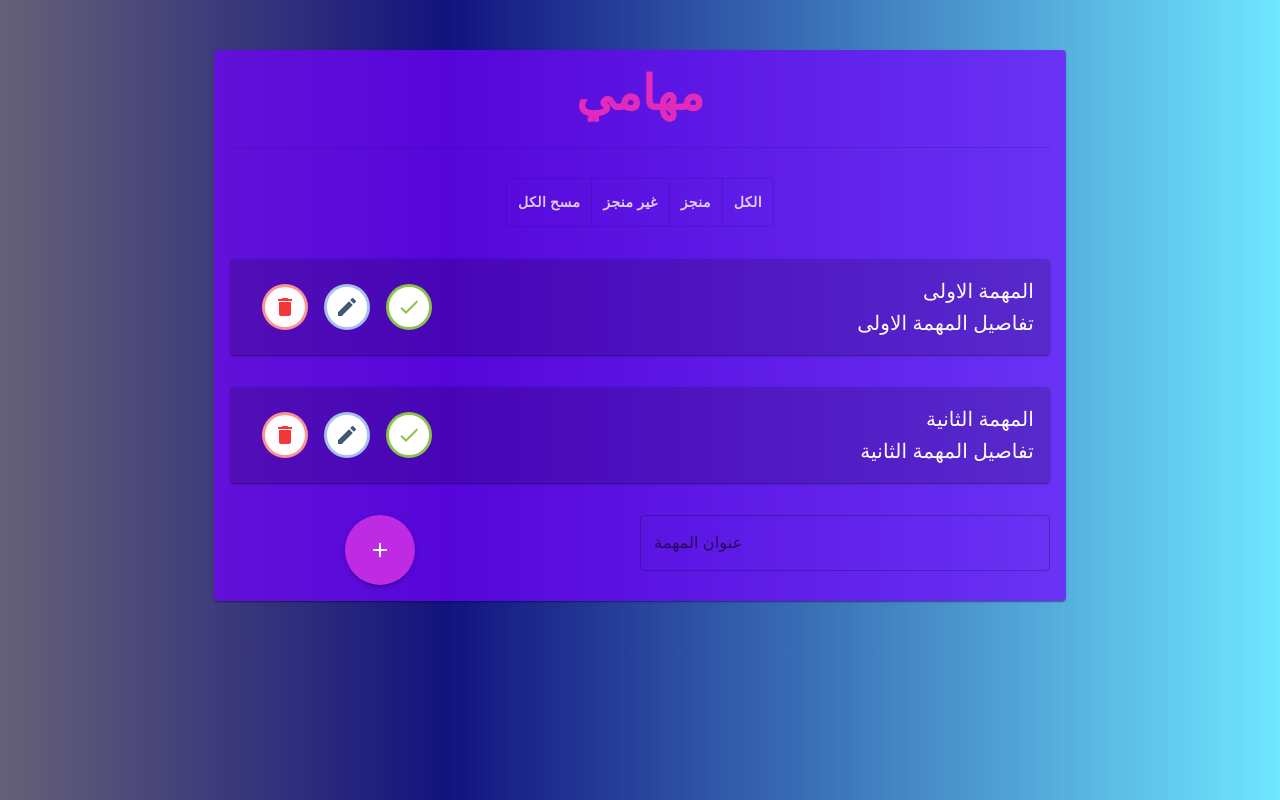
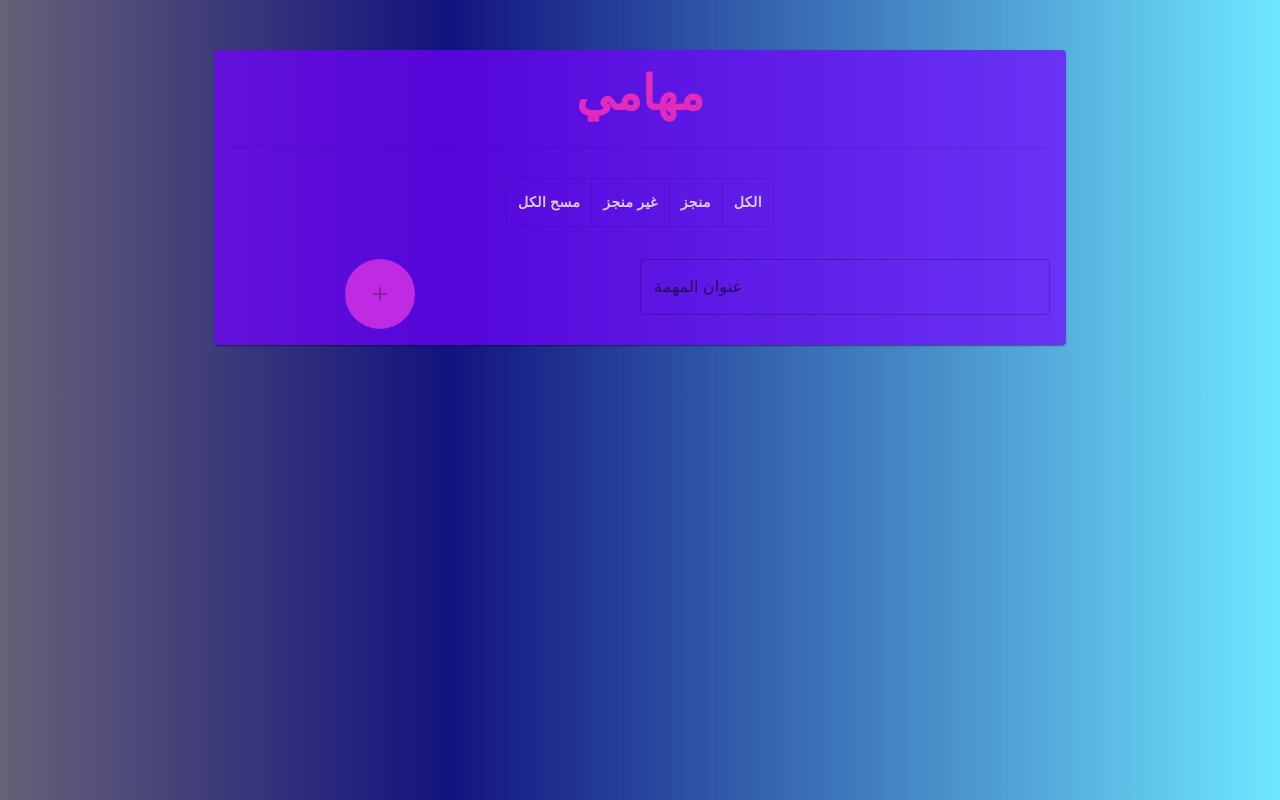
Before and after one commit to ahmadmaqshati/daily-to-do-list, a React (Vite) app: page / in a window 1280 px wide. Built offline with nearby package versions, Linux system fonts and the light colour scheme.

Commit message:
Adding a new task and disabling the add button for an empty field

```diff
--- a/src/App.css
+++ b/src/App.css
@@ -244,3 +244,28 @@ body {
     margin-right: 0 !important;
   }
 }
+
+
+
+/* تخصيص شكل شريط التمرير */
+::-webkit-scrollbar {
+  width: 8px;
+  /* عرض شريط التمرير */
+}
+
+/* تخصيص لون الخلفية لشريط التمرير */
+::-webkit-scrollbar-track {
+  background: rgba(255, 255, 255, 0.2);
+  border-radius: 10px;
+}
+
+/* تخصيص لون المقبض (المؤشر المتحرك) */
+::-webkit-scrollbar-thumb {
+  background: #39377A;
+  border-radius: 10px;
+}
+
+/* تغيير لون المقبض عند تمرير الماوس فوقه */
+::-webkit-scrollbar-thumb:hover {
+  background: #bf2be2;
+}
--- a/src/components/TodoList.jsx
+++ b/src/components/TodoList.jsx
@@ -10,30 +10,33 @@ import {
     TextField,
     Stack
 } from '@mui/material';
+
 import { Add as AddIcon, Check as CheckIcon, Edit as EditIcon, Delete as DeleteIcon } from '@mui/icons-material';
 import Todo from './Todo';
+import { useState } from 'react';
 
 export default function TodoList() {
 
+    // States
+    const [todos, setTodos] = useState([])
+    const [newTodoTitle, setNewTodoTitle] = useState('')
 
-    const todos = [
-        {
-            id: 1,
-            title: 'المهمة الاولى',
-            details: 'تفاصيل المهمة الاولى',
+    // Function to handling the process of adding a new todo item
+    const addNewTodo = () => {
+        const newTodo = {
+            id: Date.now(),
+            title: newTodoTitle,
+            details: '',
             isCompleted: false
-        },
-        {
-            id: 2,
-            title: 'المهمة الثانية',
-            details: 'تفاصيل المهمة الثانية',
-            isCompleted: false
-        },
-    ]
+        }
+
+        setTodos(prevTodos => [...prevTodos, newTodo]);
+        setNewTodoTitle('')
+    }
 
     return (
         <Container maxWidth="md">
-            < Card sx={{ background: "#7100ffb5", }}>
+            < Card sx={{ background: "#7100ffb5", maxHeight: '840px', overflowY: "auto" }}>
                 <CardContent>
                     <Typography variant="h3" sx={{ fontWeight: "700", color: "#e22bba" }} >
                         مهامي
@@ -69,22 +72,27 @@ export default function TodoList() {
                     {/* render all todos */}
                     {todos.map(todo => <Todo key={todo.id} title={todo.title} details={todo.details} />)}
 
+                    {/* New todo input and button container */}
                     <Stack direction="row" sx={{ marginTop: "32px", justifyContent: "space-between" }}>
                         <TextField
                             style={{ width: "50%" }}
                             id="outlined-basic"
                             label="عنوان المهمة"
                             variant="outlined"
+                            value={newTodoTitle}
+                            onChange={(e) => {
+                                setNewTodoTitle(e.target.value)
+                            }}
                         />
-
 
                         <Button className='add-btn'
                             style={{ fontSize: "3rem", background: '#bf2be2', borderRadius: "50%", width: "70px", height: "70px", marginLeft: '14%' }}
                             variant="contained"
+                            disabled={!newTodoTitle}
+                            onClick={addNewTodo}
                         >
                             <AddIcon />
                         </Button>
-                        {/* === Add-Btn === */}
 
                     </Stack>
                 </CardContent>
```
